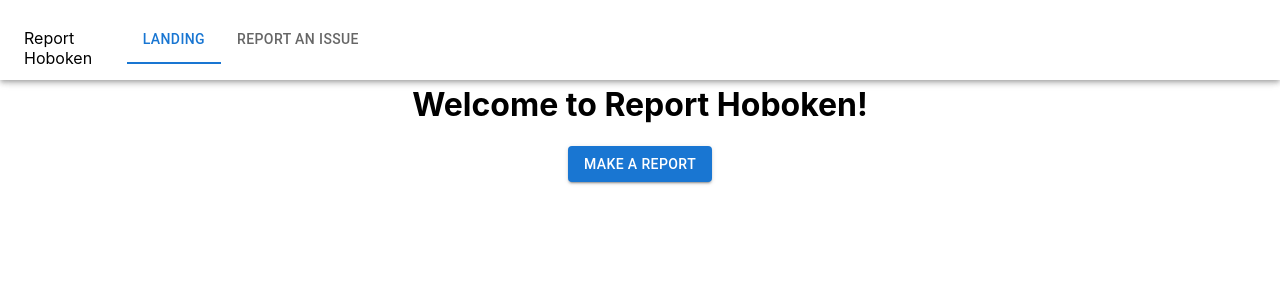
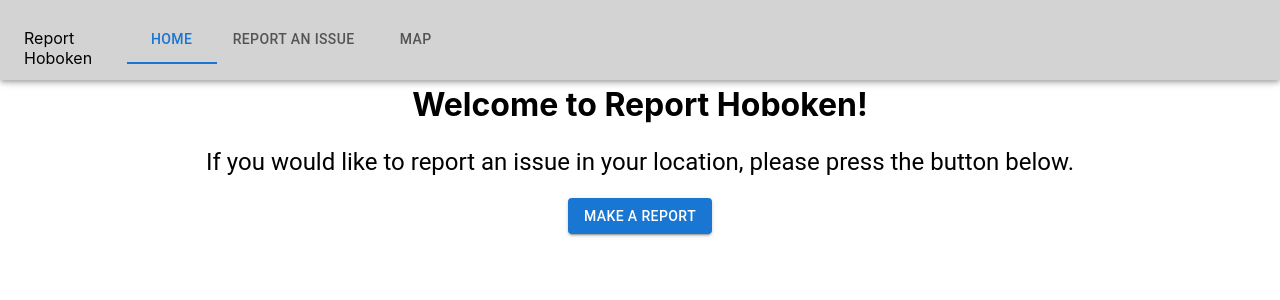
Before and after one commit to cmoon1/Report-Hoboken, a React (Create React App) app in the folder client/: page / in a window 1280 px wide. Shown: the top 300 px of the page. Built offline with nearby package versions, Linux system fonts and the light colour scheme.

Commit message:
Added google maps integration

```diff
--- a/client/package.json
+++ b/client/package.json
@@ -5,14 +5,16 @@
   "dependencies": {
     "@emotion/react": "^11.9.0",
     "@emotion/styled": "^11.8.1",
+    "@googlemaps/react-wrapper": "^1.1.30",
     "@mui/icons-material": "^5.6.0",
     "@mui/material": "^5.6.0",
+    "@react-google-maps/api": "^2.8.1",
     "@testing-library/jest-dom": "^5.16.3",
     "@testing-library/react": "^12.1.4",
     "@testing-library/user-event": "^13.5.0",
     "axios": "^0.26.1",
-    "react": "^18.0.0",
-    "react-dom": "^18.0.0",
+    "react": "^17.0.2",
+    "react-dom": "^17.0.2",
     "react-router-dom": "^6.3.0",
     "react-scripts": "5.0.0",
     "web-vitals": "^2.1.4"
--- a/client/src/App.css
+++ b/client/src/App.css
@@ -11,6 +11,11 @@
 	.App-logo {
 		animation: App-logo-spin infinite 20s linear;
 	}
+}
+
+.map-container {
+	width: 100%;
+	height: 100vh;
 }
 
 .App-header {
--- a/client/src/App.js
+++ b/client/src/App.js
@@ -3,6 +3,8 @@ import { BrowserRouter as Router, Routes, Route } from "react-router-dom";
 import Landing from "./Components/Landing";
 import ReportForm from "./Components/ReportForm";
 import Navigation from "./Components/Navigation";
+import Map from "./Components/Map";
+
 function App() {
 	return (
 		<Router>
@@ -11,6 +13,7 @@ function App() {
 				<Routes>
 					<Route path="/" element={<Landing />} />
 					<Route path="/report" element={<ReportForm />} />
+					<Route path="/map" element={<Map />} />
 				</Routes>
 			</div>
 		</Router>
--- a/client/src/Components/Landing.js
+++ b/client/src/Components/Landing.js
@@ -1,5 +1,5 @@
 import React from "react";
-import { Button } from "@mui/material";
+import { Button, Typography } from "@mui/material";
 import { Link as RouterLink } from "react-router-dom";
 function Landing() {
 	const LinkBehavior = React.forwardRef((props, ref) => (
@@ -9,6 +9,11 @@ function Landing() {
 	return (
 		<div>
 			<h1>Welcome to Report Hoboken!</h1>
+			<Typography variant="h5" component="h2">
+				If you would like to report an issue in your location, please press the
+				button below.
+			</Typography>
+			<br />
 			<Button variant="contained" component={LinkBehavior}>
 				Make a Report
 			</Button>
--- /dev/null
+++ b/client/src/Components/Map.js
@@ -0,0 +1,15 @@
+import React from "react";
+import MapComponent from "./MapComponent";
+import { useLoadScript } from "@react-google-maps/api";
+
+const Map = () => {
+	const { isLoaded } = useLoadScript({
+		googleMapsApiKey: process.env.REACT_APP_PUBLIC_GOOGLE_MAPS_API_KEY,
+	});
+
+	if (!isLoaded) return <div>Loading...</div>;
+
+	return <MapComponent />;
+};
+
+export default Map;
--- /dev/null
+++ b/client/src/Components/MapComponent.js
@@ -0,0 +1,14 @@
+import React, { useMemo } from "react";
+import { GoogleMap, Marker } from "@react-google-maps/api";
+
+function MapComponent() {
+	const center = useMemo(() => ({ lat: 40.744, lng: -74.0324 }), []);
+
+	return (
+		<GoogleMap zoom={15} center={center} mapContainerClassName="map-container">
+			<Marker position={{ lat: 40.744, lng: -74.0324 }} />
+		</GoogleMap>
+	);
+}
+
+export default MapComponent;
--- a/client/src/Components/Navigation.js
+++ b/client/src/Components/Navigation.js
@@ -8,7 +8,7 @@ const Navigation = () => {
 	const [value, setValue] = useState(0);
 
 	useEffect(() => {
-		const paths = ["/", "/report"];
+		const paths = ["/", "/report", "/map"];
 		setValue(
 			paths.indexOf(location.pathname.toLowerCase()) >= 0
 				? paths.indexOf(location.pathname.toLowerCase())
@@ -29,9 +29,8 @@ const Navigation = () => {
 			}}
 		>
 			<AppBar
-				style={{ backgroundColor: "white", color: "black" }}
+				style={{ backgroundColor: "lightgrey", color: "black" }}
 				sx={{
-					backgroundColor: "white",
 					minHeight: "10vh",
 					display: "flex",
 					flexDirection: "column",
@@ -53,8 +52,9 @@ const Navigation = () => {
 								onChange={(e, v) => setValue(v)}
 								value={value}
 							>
-								<Tab label={"Landing"} component={Link} to="/" />
+								<Tab label={"Home"} component={Link} to="/" />
 								<Tab label={"Report an Issue"} component={Link} to="/report" />
+								<Tab label={"Map"} component={Link} to="/map" />
 							</Tabs>
 						</Grid>
 					</Grid>
```
Also changed, not shown: client/src/index.js (+12 -9 lines), 1 other file (tests, documents, lock files or other folders).
